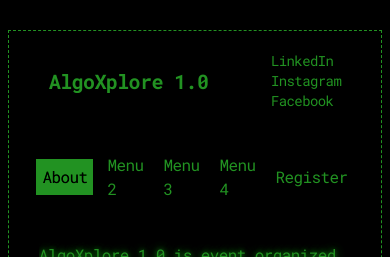
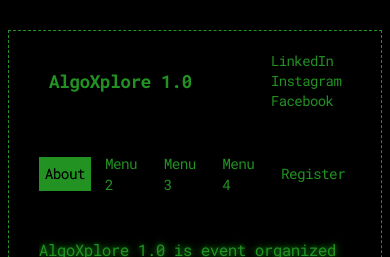
Before and after one commit to danujamayadunne/AlgoXplore, a Next.js app: page / in a window 390 px wide. Shown: the top 257 px of the page. Built offline with nearby package versions, Linux system fonts and the light colour scheme.

Commit message:
font changed

```diff
--- a/src/app/globals.css
+++ b/src/app/globals.css
@@ -276,6 +276,7 @@
   .menu_item {
     padding: 6px;
     display: flex;
+    font-size: 0.9em;
     align-items: center;
     width: 100px;
   }
--- a/src/app/page.tsx
+++ b/src/app/page.tsx
@@ -55,7 +55,7 @@
 
         <div className="fixed z-10 header">
           <div className="flex justify-between items-center">
-            <p className="relative font-bold text-xl pointer-events-none glitch" data-text="AlgoXplore 1.0">AlgoXplore 1.0</p>
+            <p className="relative font-bold text-lg pointer-events-none lg:text-xl glitch" data-text="AlgoXplore 1.0">AlgoXplore 1.0</p>
             <div className="flex flex-col text-sm lg:flex-row lg:gap-3">
               <Link href="/">
                 <p className="hover:after:content-['↗'] hover:after:ml-1 pointer-events-auto">LinkedIn</p>
```
